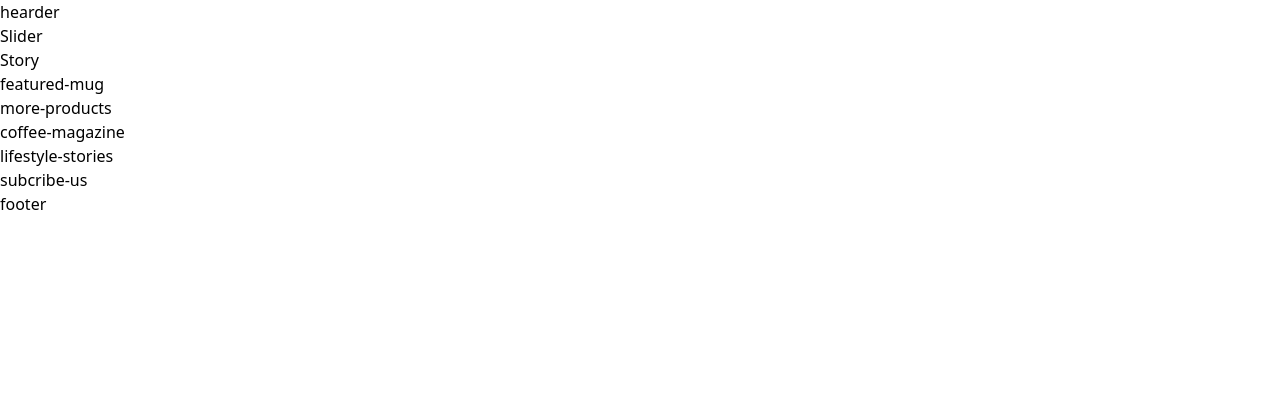
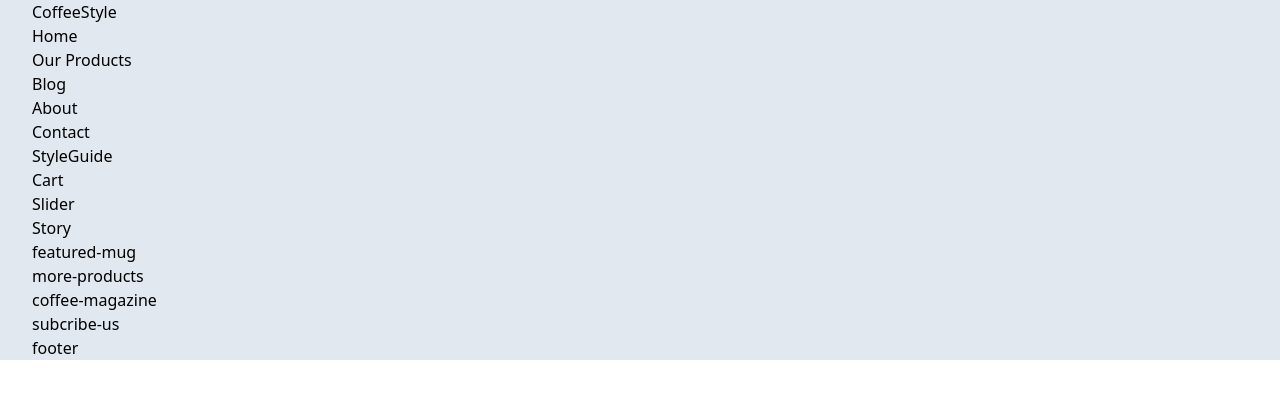
Before and after one commit to vanhungsi/tailwindcss-coffee-style, a website: page public/index.html in a window 1280 px wide. Drawn offline with Linux system fonts and the light colour scheme.

Commit message:
Header - 25-Apr

```diff
--- a/public/index.html
+++ b/public/index.html
@@ -6,13 +6,44 @@
     <meta name="viewport" content="width=
     , initial-scale=1.0">
     <title>Document</title>
-    <link href="./output.css" rel="stylesheet">
+    <link href="./output.css" type="text/css" rel="stylesheet">
 </head>
 <body>
   <div id="root">
-    <div class="content-wrapper">
+    <div class="content-wrapper max-w-screen-2xl text-base mx-auto px-8 bg-slate-200">
       <header>
-        hearder
+        <nav>
+          <div class="logo">
+            CoffeeStyle
+          </div>
+          <ul class="">
+            <li class="">
+              <a href="#" class="">Home</a>
+            </li>
+            <li class="">
+              <a href="#" class="">Our Products</a>
+            </li>
+            <li class="">
+              <a href="#" class="">Blog</a>
+            </li>
+            <li class="">
+              <a href="#" class="">About</a>
+            </li>
+            <li class="">
+              <a href="#" class="">Contact</a>
+            </li>
+            <li class="">
+              <a href="#" class="">StyleGuide</a>
+            </li>
+
+          </ul>
+
+          <ul class="">
+            <li class="">
+              <a href="#" class="">Cart</a>
+            </li>
+          </ul>
+        </nav>
       </header>
       <main>
         <div class="slider">
@@ -31,7 +62,6 @@
           coffee-magazine
         </div>
         <div class="lifestyle-stories">
-          lifestyle-stories
         </div>
         <div class="subcribe-us">
           subcribe-us
```
Also changed, not shown: dist/output.css, public/output.css, 1 other file.
